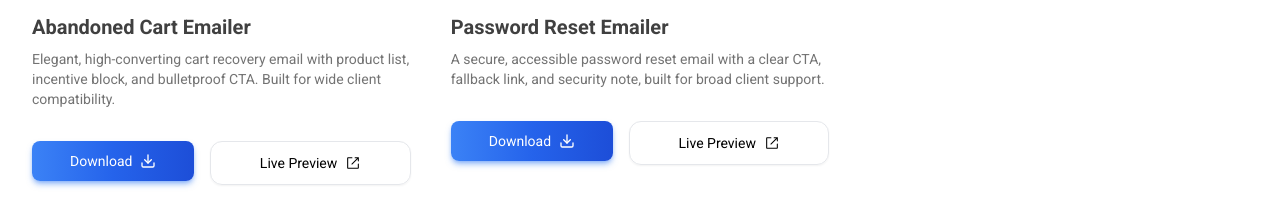
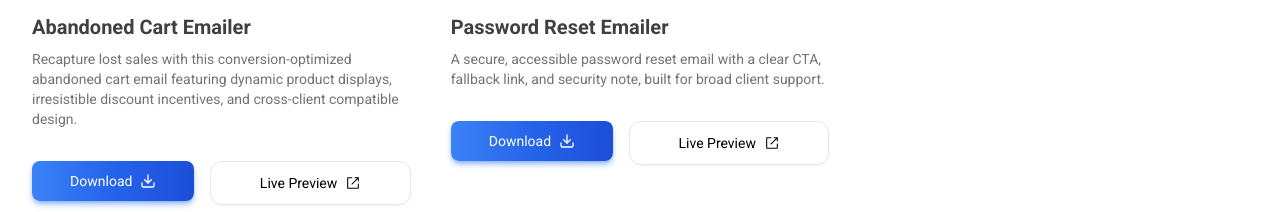
Before and after one commit to nirajrajgor/email-templates, a website built with Vite: page index.html in a window 1280 px wide. Shown: the part 3018-3230 px from the top of the page. Built offline with nearby package versions, Linux system fonts and the light colour scheme; files whose address does not match are found by name; what tailwindcss-animated would draw is missing.

Commit message:
Update image and text

```diff
--- a/index.html
+++ b/index.html
@@ -733,7 +733,7 @@
               loading="lazy"
               class="transition duration-300 blur-0 rounded-md group-hover:scale-105 w-full h-full object-contain"
               style="color: transparent"
-              src="/shoe-ai-gen.png"
+              src="/abandoned-cart-preview.png"
             />
           </div>
           <h2
@@ -744,9 +744,9 @@
           <p
             class="mt-2 text-sm font-normal dark:text-neutral-300 text-neutral-500 animate-fade-down"
           >
-            Elegant, high-converting cart recovery email with product list,
-            incentive block, and bulletproof CTA. Built for wide client
-            compatibility.
+            Recapture lost sales with this conversion-optimized abandoned cart
+            email featuring dynamic product displays, irresistible discount
+            incentives, and cross-client compatible design.
           </p>
 
           <div class="mt-8 flex flex-col sm:flex-row gap-4">
```
